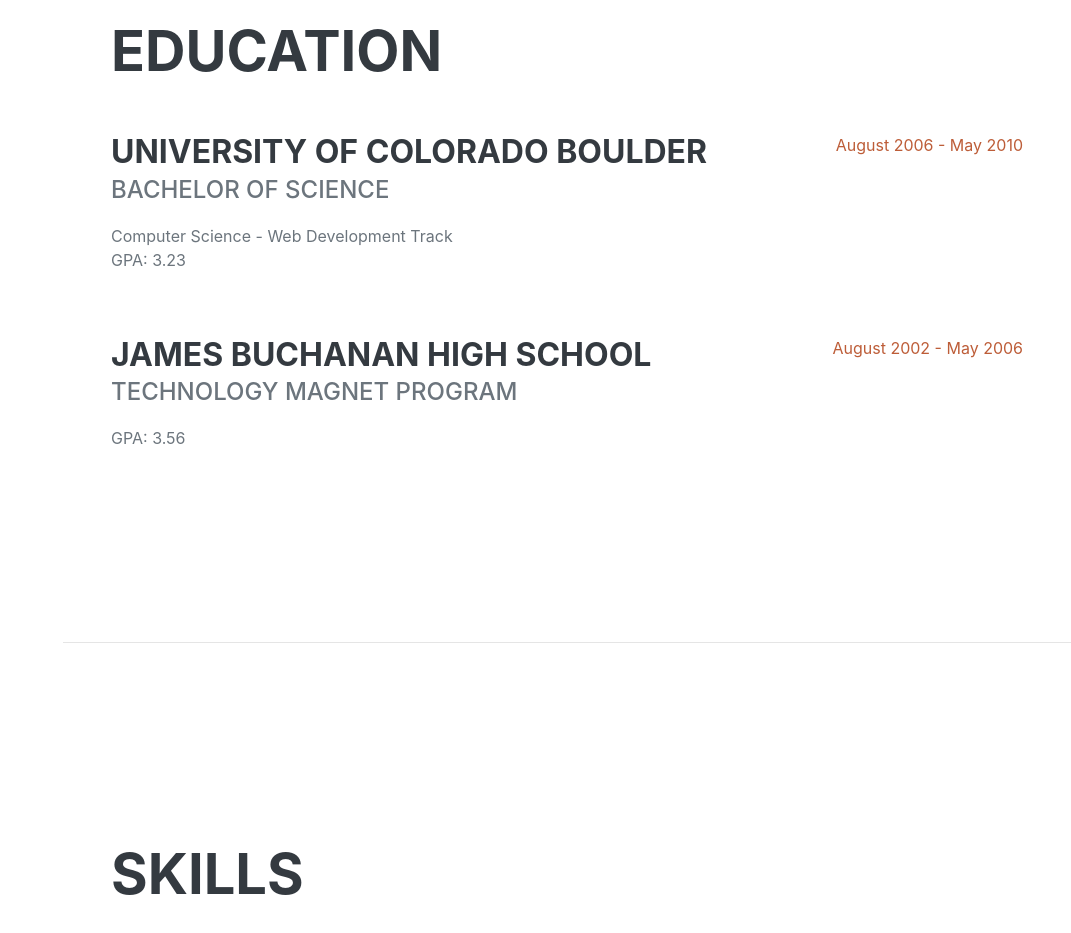
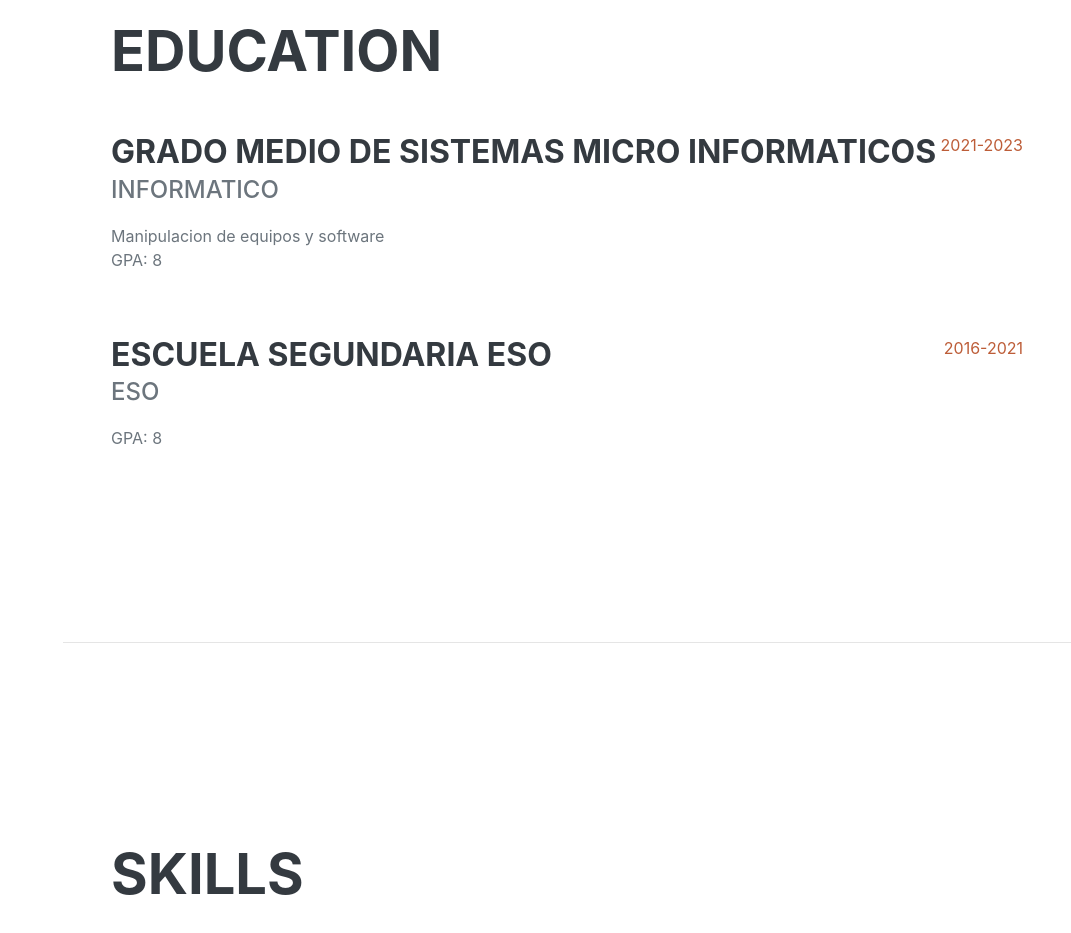
Before and after one commit to MarcosMartinezMartinez/Actividad-entornos, a plain HTML site: page index.html in a window 1280 px wide. Shown: the part 1760-2693 px from the top of the page, without its empty margins (209-1280 px from the left). Drawn offline with nearby package versions, Linux system fonts and the light colour scheme; a web font is replaced by a local one.

Commit message:
modifico educacion2

```diff
--- a/index.html
+++ b/index.html
@@ -86,20 +86,20 @@
                     <h2 class="mb-5">Education</h2>
                     <div class="d-flex flex-column flex-md-row justify-content-between mb-5">
                         <div class="flex-grow-1">
-                            <h3 class="mb-0">University of Colorado Boulder</h3>
-                            <div class="subheading mb-3">Bachelor of Science</div>
-                            <div>Computer Science - Web Development Track</div>
-                            <p>GPA: 3.23</p>
+                            <h3 class="mb-0">Grado medio de Sistemas micro informaticos</h3>
+                            <div class="subheading mb-3">informatico</div>
+                            <div>Manipulacion de equipos y software</div>
+                            <p>GPA: 8</p>
                         </div>
-                        <div class="flex-shrink-0"><span class="text-primary">August 2006 - May 2010</span></div>
+                        <div class="flex-shrink-0"><span class="text-primary">2021-2023</span></div>
                     </div>
                     <div class="d-flex flex-column flex-md-row justify-content-between">
                         <div class="flex-grow-1">
-                            <h3 class="mb-0">James Buchanan High School</h3>
-                            <div class="subheading mb-3">Technology Magnet Program</div>
-                            <p>GPA: 3.56</p>
+                            <h3 class="mb-0">Escuela segundaria ESO</h3>
+                            <div class="subheading mb-3">ESO</div>
+                            <p>GPA: 8</p>
                         </div>
-                        <div class="flex-shrink-0"><span class="text-primary">August 2002 - May 2006</span></div>
+                        <div class="flex-shrink-0"><span class="text-primary">2016-2021</span></div>
                     </div>
                 </div>
             </section>
```
